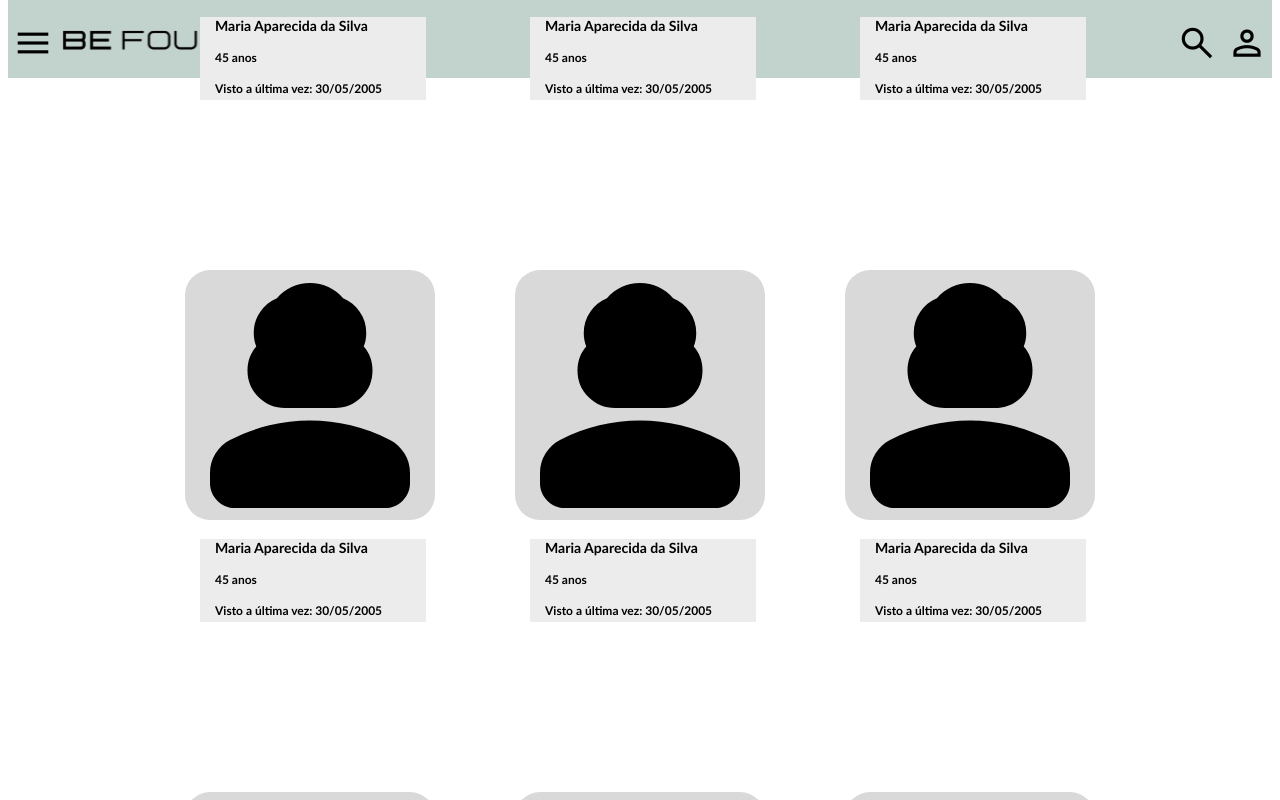
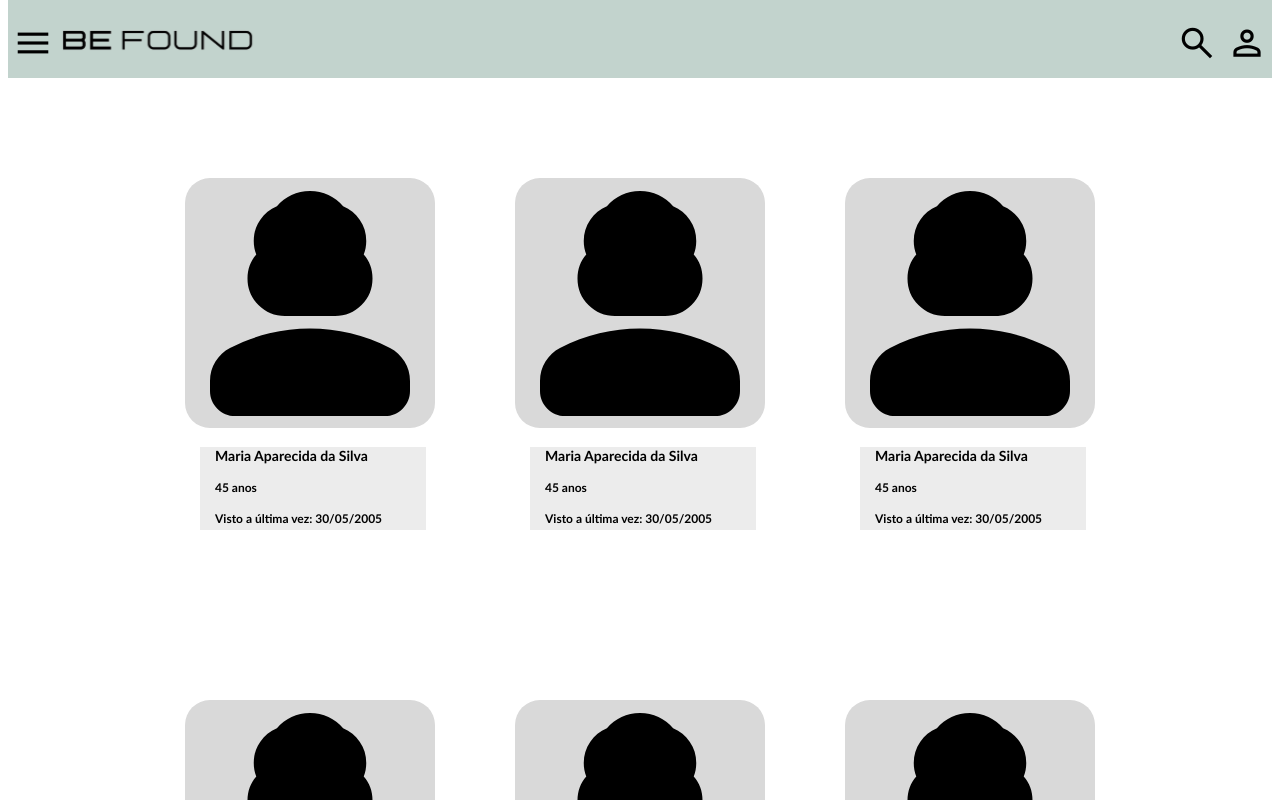
Before and after one commit to JacqueNakagawa/BeFound, an Angular app in the folder front/befound/: page / in a window 1280 px wide. Shown: the top 800 px of the page. Built offline with nearby package versions, Linux system fonts and the light colour scheme.

Commit message:
fix-feed-static

```diff
--- a/front/befound/src/app/feed/feed.component.css
+++ b/front/befound/src/app/feed/feed.component.css
@@ -3,11 +3,12 @@
 	padding: 0;
 
 }
-body{
+.body{
     display: grid;
     grid-template-rows: 1fr auto;
     min-height: 100vh;
-    position: relative; /* adiciona position relative no body */
+    position: relative; /* Define a posição relativa para o container principal */
+    padding-bottom: 100px; /* Ajusta o espaço no final do container para a altura do rodapé */
 }
 
 
@@ -36,11 +37,29 @@ h1 {
     display: flex;
     align-items: center;
     justify-content: center;
-    margin-top: -500px;
+    margin-top: px;
     gap: 80px;
-
+    margin-top: -70px;
+    margin-bottom: 150px;
 }
 
 .botao .adicionar {
     position: fixed;
+    margin-top: 100px;
 }
+
+  .app-card {
+    margin-bottom: 20px; /* Adiciona espaço entre os cards */
+  }
+
+  .app-footer {
+    position: absolute; /* Define a posição absoluta para o rodapé */
+    bottom: 0; /* Alinha o rodapé na parte inferior */
+    left: 0; /* Alinha o rodapé à esquerda */
+    width: 100%; /* Define a largura total para o rodapé */
+    height: 100px; /* Define a altura desejada para o rodapé */
+  }
+
+  .app-header {
+    z-index: 1; /* Define a ordem de empilhamento do cabeçalho */
+  }
--- a/front/befound/src/app/feed/feed.component.html
+++ b/front/befound/src/app/feed/feed.component.html
@@ -1,8 +1,4 @@
-<!-- <app-cadastro-usuario></app-cadastro-usuario> -->
-<!-- <app-cadastro-desaparecido></app-cadastro-desaparecido> -->
-
-
-<body>
+<div class="body">
     <app-header></app-header>
 
 
@@ -17,4 +13,5 @@
 </div>
 
 <app-footer></app-footer>
-</body>
+
+</div>
```
